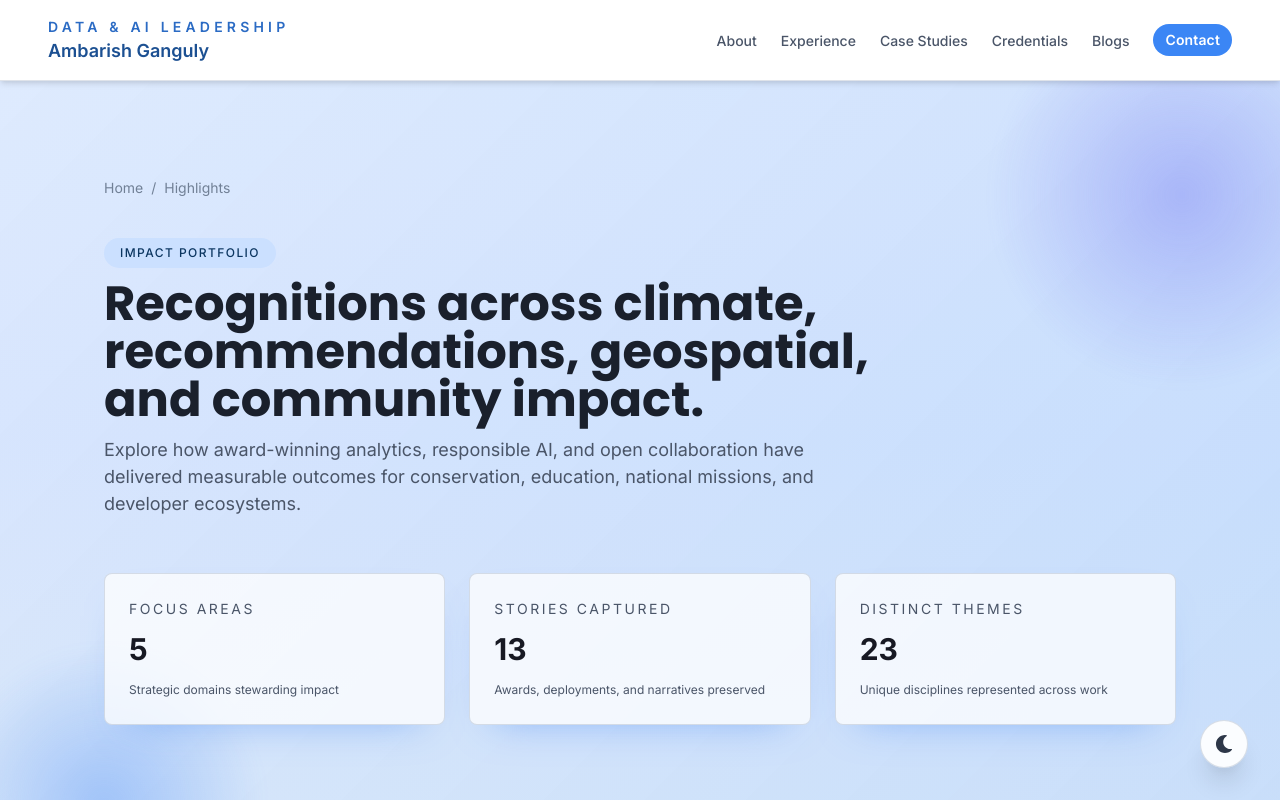
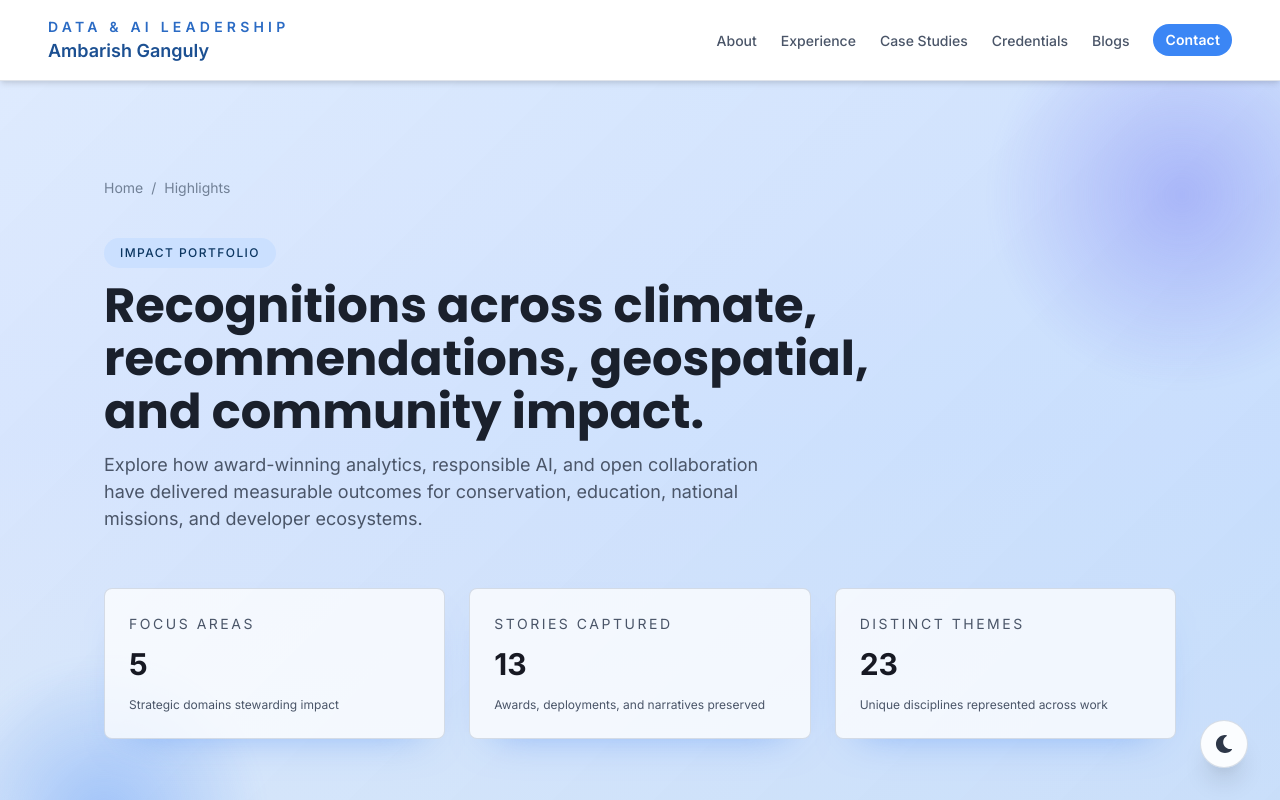
Before and after one commit to ambarishg/AmbarishWEBSITE, a React (Vite) app: page /highlights in a window 1280 px wide. Shown: the top 800 px of the page. Built offline with nearby package versions, Linux system fonts and the light colour scheme.

Commit message:
Rearrange the Highlights

```diff
--- a/src/pages/Highlights.jsx
+++ b/src/pages/Highlights.jsx
@@ -169,7 +169,7 @@ const Highlights = () => {
         bg={heroBg}
         borderBottom="1px solid"
         borderColor="outline"
-        py={{ base: 16, md: 24 }}
+        py={{ base: 14, md: 24 }}
       >
         <Box
           position="absolute"
@@ -179,6 +179,7 @@ const Highlights = () => {
           h={{ base: '320px', md: '420px' }}
           bgGradient="radial(rgba(99,102,241,0.35), transparent 65%)"
           filter="blur(6px)"
+          display={{ base: 'none', md: 'block' }}
         />
         <Box
           position="absolute"
@@ -188,9 +189,10 @@ const Highlights = () => {
           h={{ base: '260px', md: '320px' }}
           bgGradient="radial(rgba(59,130,246,0.35), transparent 70%)"
           filter="blur(8px)"
+          display={{ base: 'none', md: 'block' }}
         />
         <Container maxW="6xl" position="relative">
-          <Stack spacing={{ base: 8, md: 10 }} align="flex-start">
+          <Stack spacing={{ base: 8, md: 10 }} align={{ base: 'stretch', md: 'flex-start' }}>
             <Breadcrumb fontSize="sm" separator="/" color={breadcrumbColor}>
               <BreadcrumbItem>
                 <BreadcrumbLink as={RouterLink} to="/">
@@ -204,8 +206,8 @@ const Highlights = () => {
             <Stack
               spacing={{ base: 4, md: 3 }}
               maxW="3xl"
-              align={{ base: 'center', md: 'flex-start' }}
-              textAlign={{ base: 'center', md: 'left' }}
+              align={{ base: 'flex-start', md: 'flex-start' }}
+              textAlign="left"
             >
               <Tag
                 size="sm"
@@ -219,17 +221,17 @@ const Highlights = () => {
               >
                 Impact Portfolio
               </Tag>
-              <Heading size={{ base: 'xl', md: '2xl' }} color={headingColor} lineHeight={1.1}>
+              <Heading size={{ base: 'lg', md: '2xl' }} color={headingColor} lineHeight={{ base: 1.2, md: 1.1 }}>
                 Recognitions across climate, recommendations, geospatial, and community impact.
               </Heading>
-              <Text color={subtle} fontSize={{ base: 'md', md: 'lg' }}>
+              <Text color={subtle} fontSize={{ base: 'md', md: 'lg' }} maxW={{ base: 'full', md: '2xl' }}>
                 Explore how award-winning analytics, responsible AI, and open collaboration have delivered measurable
                 outcomes for conservation, education, national missions, and developer ecosystems.
               </Text>
             </Stack>
             <SimpleGrid
-              columns={{ base: 1, sm: 2, xl: 3 }}
-              spacing={{ base: 4, lg: 6 }}
+              columns={{ base: 1, md: 2, xl: 3 }}
+              spacing={{ base: 4, md: 5, xl: 6 }}
               w="full"
               pt={{ base: 2, md: 4 }}
             >
@@ -240,7 +242,7 @@ const Highlights = () => {
                   border="1px solid"
                   borderColor={statBorder}
                   borderRadius="lg"
-                  px={{ base: 5, md: 6 }}
+                  px={{ base: 4, md: 6 }}
                   py={{ base: 5, md: 6 }}
                   boxShadow="0 18px 40px -25px rgba(59,130,246,0.55)"
                 >
@@ -260,8 +262,8 @@ const Highlights = () => {
         </Container>
       </Box>
 
-      <Container maxW="6xl" py={{ base: 16, md: 20 }}>
-        <SimpleGrid columns={{ base: 1, md: 2 }} spacing={{ base: 8, md: 10 }}>
+      <Container maxW="6xl" py={{ base: 14, md: 20 }}>
+        <SimpleGrid columns={{ base: 1, lg: 2 }} spacing={{ base: 8, lg: 10 }}>
           {achievements.map((group) => (
             <Box
               key={group.category}
@@ -270,7 +272,7 @@ const Highlights = () => {
               border="1px solid"
               borderColor={border}
               borderRadius="28px"
-              p={{ base: 7, md: 9 }}
+              p={{ base: 6, md: 8, xl: 9 }}
               boxShadow={cardShadow}
               backdropFilter="blur(14px)"
               zIndex={0}
@@ -348,7 +350,7 @@ const Highlights = () => {
                             bg={iconBg}
                             borderRadius="full"
                             p={2.5}
-                            alignSelf={{ base: 'center', sm: 'flex-start' }}
+                            alignSelf="flex-start"
                             flexShrink={0}
                           >
                             <Icon as={CheckCircleIcon} color={iconColor} boxSize={5} />
@@ -356,14 +358,15 @@ const Highlights = () => {
                           <Stack
                             spacing={3}
                             flex="1"
-                            align={{ base: 'center', sm: 'flex-start' }}
-                            textAlign={{ base: 'center', sm: 'left' }}
+                            align="flex-start"
+                            textAlign="left"
+                            w="full"
                           >
                             <Text color={bodyColor} fontWeight="semibold" lineHeight={1.6}>
                               {description}
                             </Text>
                             {tags.length ? (
-                              <Wrap spacing={2} justify={{ base: 'center', sm: 'flex-start' }}>
+                              <Wrap spacing={2} justify="flex-start">
                                 {tags.map((tag) => (
                                   <Tag
                                     key={`${description}-${tag}`}
@@ -386,7 +389,7 @@ const Highlights = () => {
                                 borderRadius="full"
                                 px={5}
                                 fontWeight="semibold"
-                                alignSelf={{ base: 'center', sm: 'flex-start' }}
+                                alignSelf="flex-start"
                                 bg={ctaBg}
                                 color={ctaText}
                                 borderWidth="2px"
```
